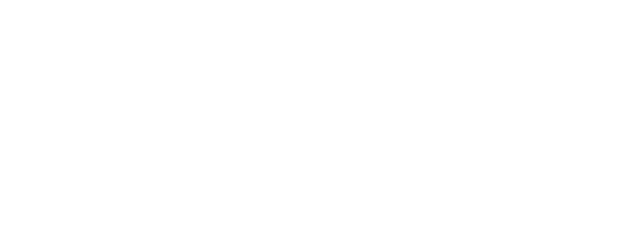
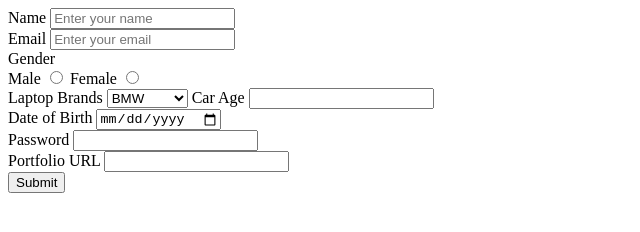
Before and after one commit to acciojob/car-insurance-form-mrmohitparmar, a website: page main.html in a window 1280 px wide. Shown: the whole page, without its empty margins (0-640 px from the left). Drawn offline with Linux system fonts and the light colour scheme.

Commit message:
created a submission

```diff
--- a/main.html
+++ b/main.html
@@ -7,6 +7,36 @@
 </head>
 
 <body>
+	<form method="post">
+		<label for="name">Name</label>
+		<input type="text" id="name" required placeholder="Enter your name">
+		<br>
+		<label for="email">Email</label>
+		<input type="email" id="email" required placeholder="Enter your email">
+		<br>
+		<label>Gender</label><br>
+			<label for="male">Male</label>
+		<input type="radio" id="male"  required name="gender" value="male">
+
+			<label for="female">Female</label>
+		<input type="radio" id="female" required name="gender" value="female">
+		<br>
+		<label for="laptop">Laptop Brands</label>
+		<select id="cars">
+			<option value="BMW">BMW</option>
+			<option value="Audi">Audi</option>
+			<option value="Mercedez">Mercedez</option>
+		</select>
+		<label for="age">Car Age</label>
+		<input type="number" id="carage" required><br>
+		<label for="dob">Date of Birth</label>
+		<input type="date" required id="dob"><br>
+		<label for="password">Password</label>
+		<input type="password" required id="password"><br>
+		<label for="portfolio">Portfolio URL</label>
+		<input type="url" id="portfolio"><br>
+		<button type="submit" >Submit</button>
+	</form>
 	<!-- the entire body must be written by student -->
     <script type="text/javascript" src="./script.js">
 </script>
```
